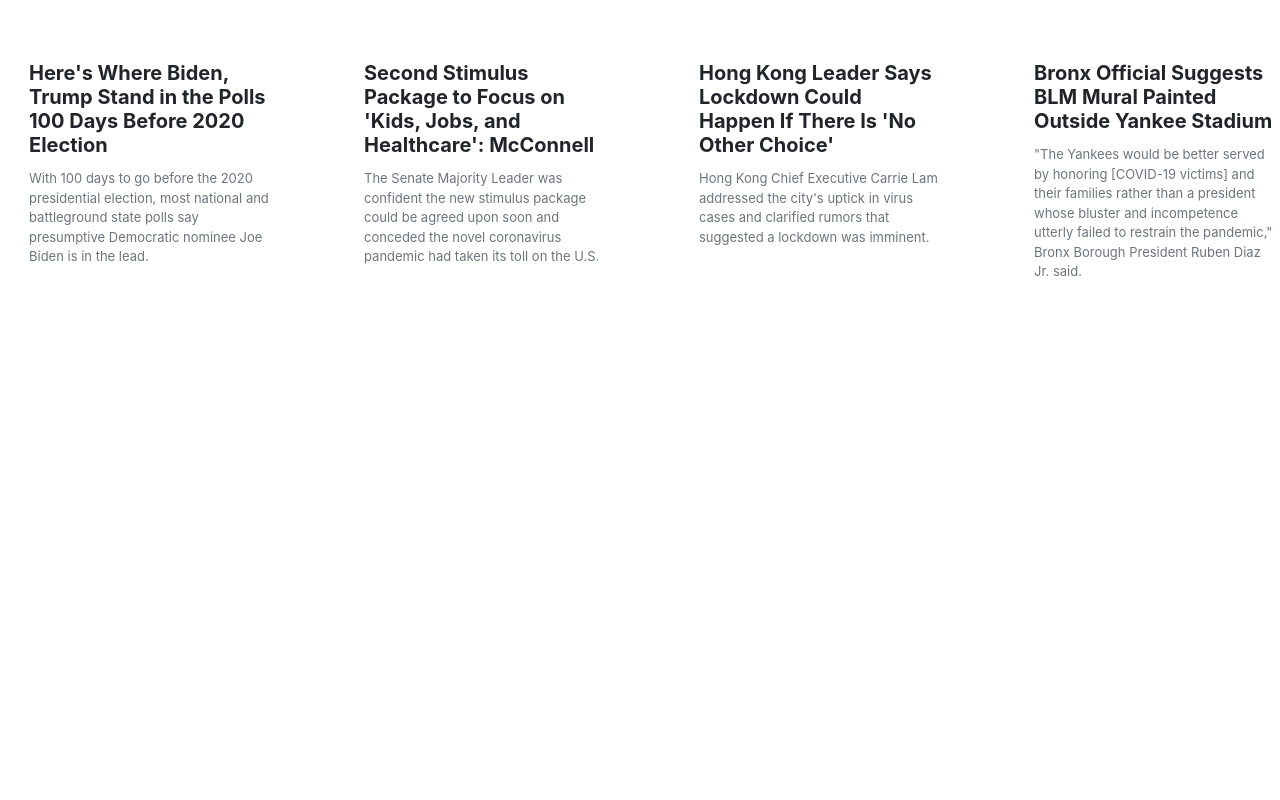
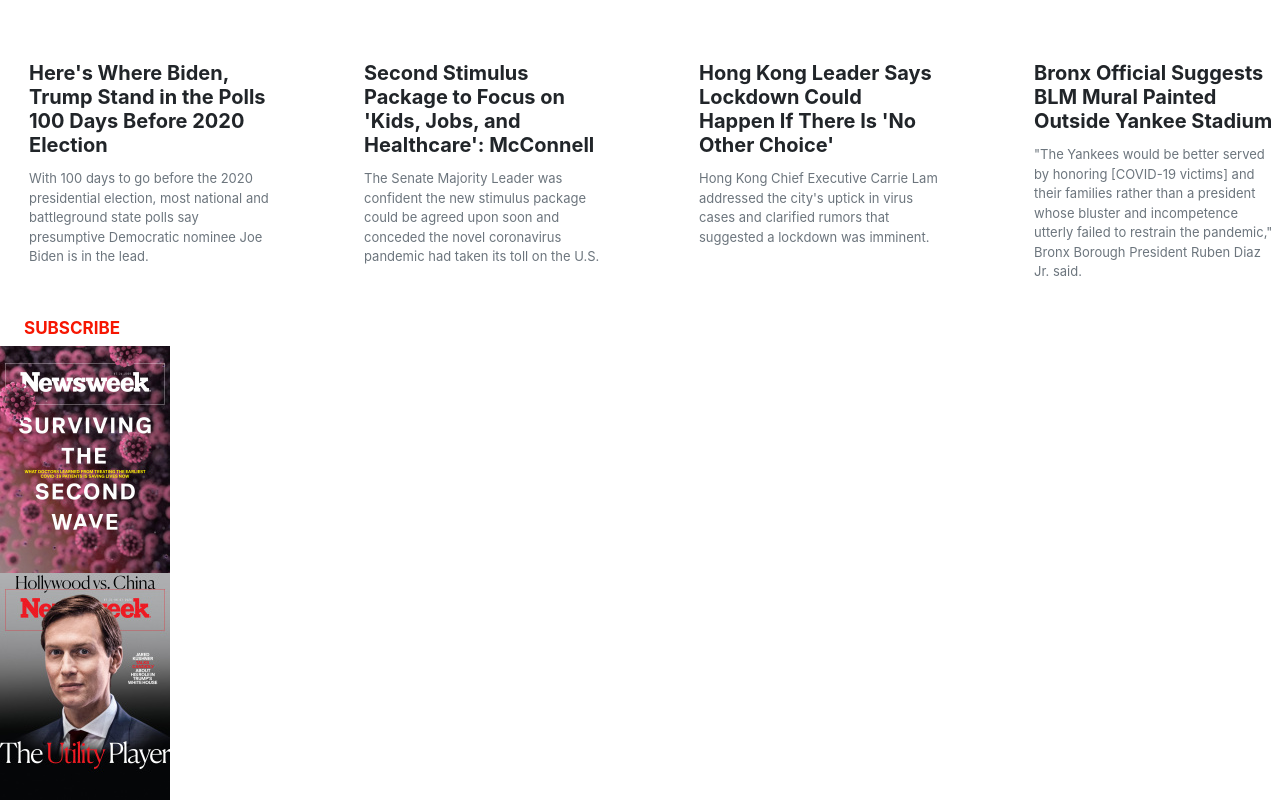
Before and after one commit to emmanuellekamwa/newsweek, a plain HTML site: page index.html in a window 1280 px wide. Shown: the part 7009-7809 px from the top of the page. Before the commit the page ends 7327 px from the top, so only its background shows below. Drawn offline with nearby package versions, Linux system fonts and the light colour scheme.

Commit message:
designing the html code and styling it at the same time

```diff
--- a/index.html
+++ b/index.html
@@ -1208,5 +1208,20 @@
                 </div>
             </div>
         </aside>
+        <div class="row">
+            <div class="col-sm-12 col-lg-8">
+                <h3 class="font-weight-bold ml-4 heading">SUBSCRIBE</h3>
+                <div class="row subscribe">
+                    <div class="img-overlap col-md-3">
+                        <div class="back-img">
+                            <img src="images/july.jpg" alt="july" />
+                        </div>
+                        <div class="front-img">
+                            <img src="images/august.jpg" alt="august" />
+                        </div>
+                    </div>
+                </div>
+            </div>
+        </div>
     </body>
 </html>
--- a/style.css
+++ b/style.css
@@ -159,7 +159,8 @@
     height: 30px;
 }
 
-.news {
+.news,
+.heading {
     color: #f61602;
 }
 
```
Also changed, not shown: images/august.jpg (added), images/july.jpg (added).
